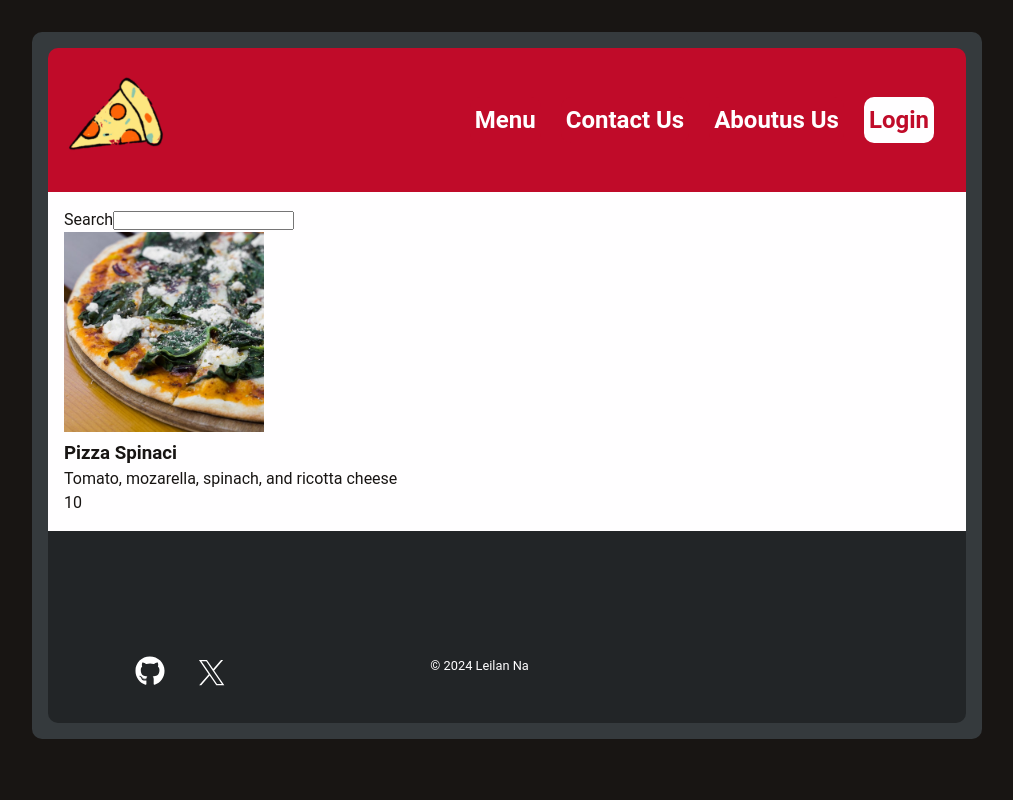
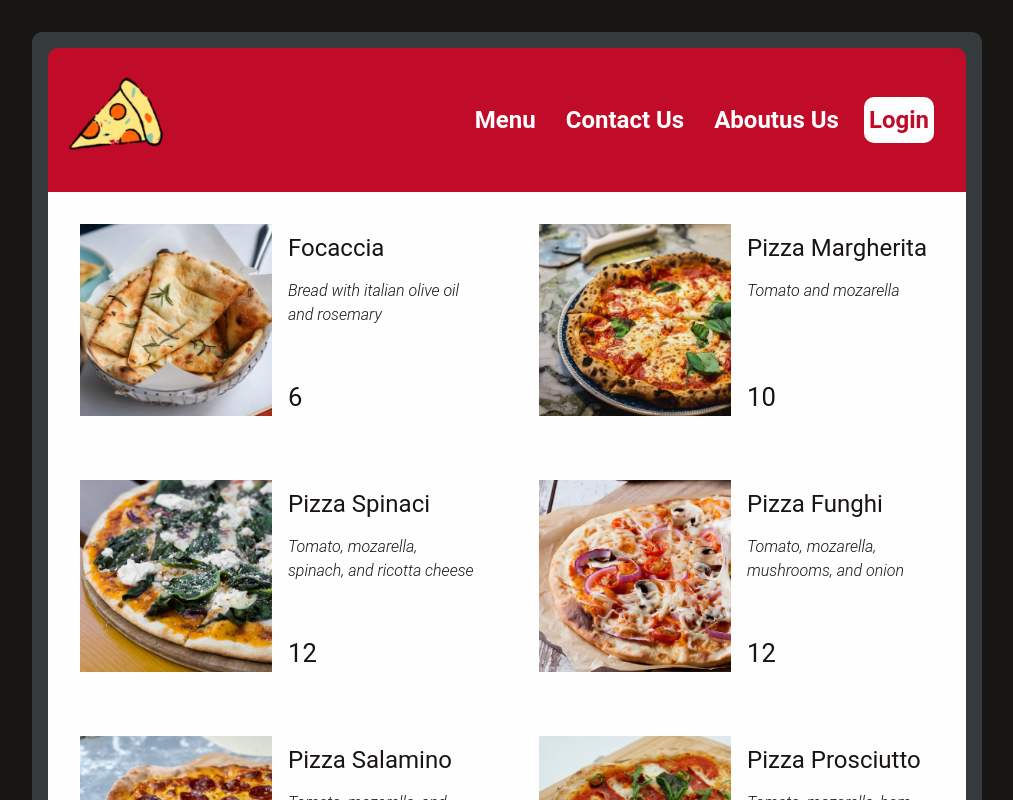
Before and after one commit to naLeilan/Pizza, a React (Vite) app: page / in a window 1280 px wide. Shown: the top 800 px of the page, without its empty margins (133-1146 px from the left). Built offline with nearby package versions, Linux system fonts and the light colour scheme.

Commit message:
aded css

```diff
--- a/src/App.jsx
+++ b/src/App.jsx
@@ -6,42 +6,42 @@ const pizzaData = [
     name: "Focaccia",
     ingredients: "Bread with italian olive oil and rosemary",
     price: 6,
-    photoName: "pizzas/focaccia.jpg",
+    photoName: "../public/pizzas/focaccia.jpg",
     soldOut: false,
   },
   {
     name: "Pizza Margherita",
     ingredients: "Tomato and mozarella",
     price: 10,
-    photoName: "pizzas/margherita.jpg",
+    photoName: "../public/pizzas/margherita.jpg",
     soldOut: false,
   },
   {
     name: "Pizza Spinaci",
     ingredients: "Tomato, mozarella, spinach, and ricotta cheese",
     price: 12,
-    photoName: "pizzas/spinaci.jpg",
+    photoName: "../public/pizzas/spinaci.jpg",
     soldOut: false,
   },
   {
     name: "Pizza Funghi",
     ingredients: "Tomato, mozarella, mushrooms, and onion",
     price: 12,
-    photoName: "pizzas/funghi.jpg",
+    photoName: "../public/pizzas/funghi.jpg",
     soldOut: false,
   },
   {
     name: "Pizza Salamino",
     ingredients: "Tomato, mozarella, and pepperoni",
     price: 15,
-    photoName: "pizzas/salamino.jpg",
+    photoName: "../public/pizzas/salamino.jpg",
     soldOut: true,
   },
   {
     name: "Pizza Prosciutto",
     ingredients: "Tomato, mozarella, ham, aragula, and burrata cheese",
     price: 18,
-    photoName: "pizzas/prosciutto.jpg",
+    photoName: "../public/pizzas/prosciutto.jpg",
     soldOut: false,
   },
 ];
@@ -58,32 +58,35 @@ function App() {
 }
 
 function Menu() {
+  const pizzas = pizzaData;
+
   return (
-    <div>
-      <Pizza
-        name="Pizza Spinaci"
-        ingredients="Tomato, mozarella, spinach, and ricotta cheese"
-        photoName="../public/pizzas/spinaci.jpg"
-        price={10}
-      />
-    </div>
+    <main className="menu">
+      <ul className="pizzas">
+        {pizzas.map((pizza) => (
+          <Pizza pizzaObj={pizza} key={pizza.name} />
+        ))}
+      </ul>
+    </main>
   );
 }
 
 function Pizza(props) {
   return (
     <main>
-      <div className="searchbtn">
+      {/* <div className="searchbtn">
         <label htmlFor="search">Search</label>
         <input id="search" type="search" pattern=".*\S.*" required />
         <span className="caret"></span>
-      </div>
-      <div className="pizza">
-        <img src={props.photoName} alt="spinaci" width="200px" />
-        <h3>{props.name} </h3>
-        <p>{props.ingredients} </p>
-        <span>{props.price} </span>
-      </div>
+      </div> */}
+      <li className="pizza">
+        <img src={props.pizzaObj.photoName} alt="spinaci" width="200px" />
+        <div>
+          <h3>{props.pizzaObj.name} </h3>
+          <p>{props.pizzaObj.ingredients} </p>
+          <span>{props.pizzaObj.price} </span>
+        </div>
+      </li>
     </main>
   );
 }
--- a/src/Footer.jsx
+++ b/src/Footer.jsx
@@ -1,10 +1,9 @@
 function Footer() {
   const currentYear = new Date().getFullYear();
   const hour = new Date().getHours();
-  const openHour = 12;
+  const openHour = 8;
   const closeHour = 23;
   const isOpen = hour >= openHour && hour <= closeHour;
-  // console.log(isOpen);
 
   return (
     <footer>
@@ -12,7 +11,11 @@ function Footer() {
         <h4>
           {isOpen && (
             <div className="order">
-              <p>`We are open until ${closeHour}`</p>
+              <p>
+                We are open until {closeHour}:00. Come to visit us or order
+                online.
+              </p>
+              <button className="btn">Order</button>
             </div>
           )}
         </h4>
@@ -52,8 +55,6 @@ function Footer() {
         <p className="copyright">
           &copy; {currentYear} <span className="footer-span">Leilan Na</span>
         </p>
-        <p></p>
-        <p></p>
       </div>
     </footer>
   );
--- a/src/Menu1.jsx
+++ b/src/Menu1.jsx
@@ -1,7 +1,6 @@
 import Pizza from "./Pizza1";
 
 function Menu(props) {
-  console.log(props);
   return (
     <div>
       <Pizza />
--- a/src/index.css
+++ b/src/index.css
@@ -7,6 +7,7 @@
   --color-light: #fffeff;
   --bg: #181513;
   --color-red: #c00b29;
+  --color-red2: #9e0922;
   --color-gray1: #353a3d;
   --color-gray2: #222527;
 
@@ -105,6 +106,84 @@ nav {
   transform: translateY(-1px);
 }
 
+/*********************/
+
+.menu {
+  display: flex;
+  flex-direction: row;
+  align-items: center;
+  gap: 4rem;
+}
+
+.menu h2 {
+  display: inline-block;
+  padding: 1rem 0;
+  border-top: 2px solid currentColor;
+  border-bottom: 2px solid currentColor;
+  font-size: 2.4rem;
+  text-transform: uppercase;
+  letter-spacing: 3px;
+  font-weight: 500;
+}
+
+.menu > p {
+  font-size: 1.5rem;
+  text-align: center;
+  line-height: 1.6;
+  width: 80%;
+}
+
+.pizzas {
+  list-style: none;
+  display: grid;
+  grid-template-columns: 1fr 1fr;
+  gap: 2rem;
+}
+
+.pizza {
+  display: flex;
+}
+
+.pizza img {
+  width: 12rem;
+  aspect-ratio: 1;
+  align-self: start;
+}
+
+.pizza div {
+  display: flex;
+  flex-direction: column;
+  gap: 0.8rem;
+  padding-top: 0.4rem;
+  padding-left: 1rem;
+}
+
+.pizza h3 {
+  font-size: 1.5rem;
+  font-weight: 400;
+}
+
+.pizza p {
+  font-size: 1rem;
+  font-weight: 300;
+  font-style: italic;
+  margin-bottom: auto;
+}
+
+.pizza span {
+  display: block;
+  font-size: 1.6rem;
+}
+
+.pizza.sold-out {
+  color: #888;
+}
+
+.pizza.sold-out img {
+  filter: grayscale();
+  opacity: 0.8;
+}
+
 /**********main***********/
 
 main {
@@ -127,10 +206,42 @@ footer {
   display: flex;
   flex-direction: column;
   padding-top: 2rem;
-  height: 12rem;
+  height: 15rem;
   align-items: center;
   justify-content: space-around;
   font-size: 0.7rem;
+}
+
+.order {
+  display: flex;
+  flex-direction: column;
+  align-items: center;
+  padding-bottom: 1rem;
+}
+
+.order p {
+  padding-bottom: 1rem;
+}
+
+.btn {
+  color: inherit;
+  font-family: inherit;
+  border: none;
+  font-size: 1.5rem;
+  font-weight: 500;
+  background-color: var(--color-red);
+  color: var(--color-light);
+  padding: 1.2rem 3rem;
+  letter-spacing: 5px;
+  border-radius: 10px;
+  transition: all 0.3s;
+  cursor: pointer;
+}
+
+.btn:hover {
+  transform: translateY(-3px);
+  background-color: var(--color-red2);
+  box-shadow: 0.5rem 0.5rem 1rem rgb(22, 15, 47, 0.6);
 }
 
 a {
@@ -146,7 +257,9 @@ a {
   display: flex;
   flex-direction: row;
   width: 100%;
-  justify-content: space-around;
+  padding-left: 5rem;
+  align-items: center;
+  /* justify-content: space-around; */
 }
 
 .hour {
```
